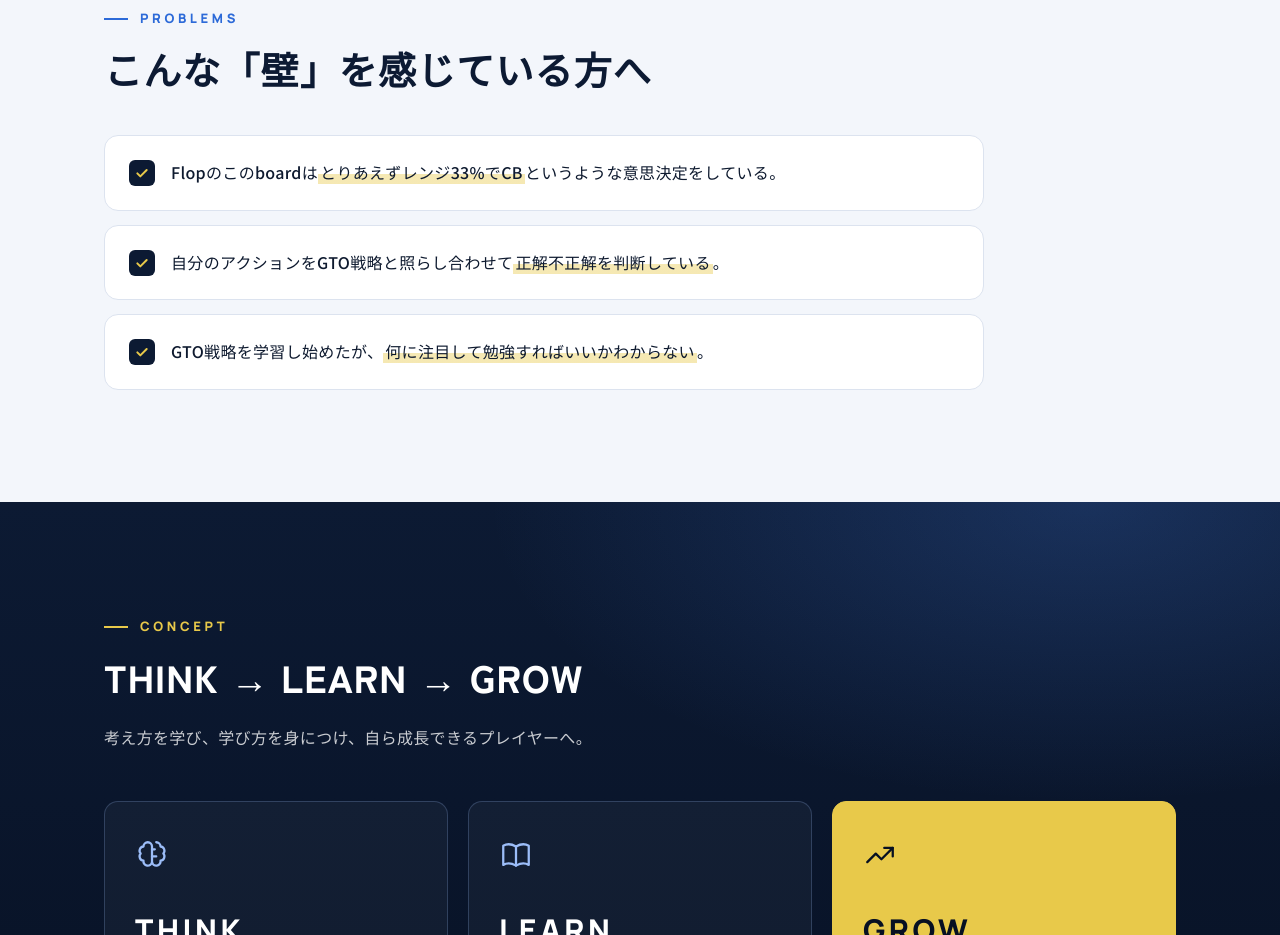
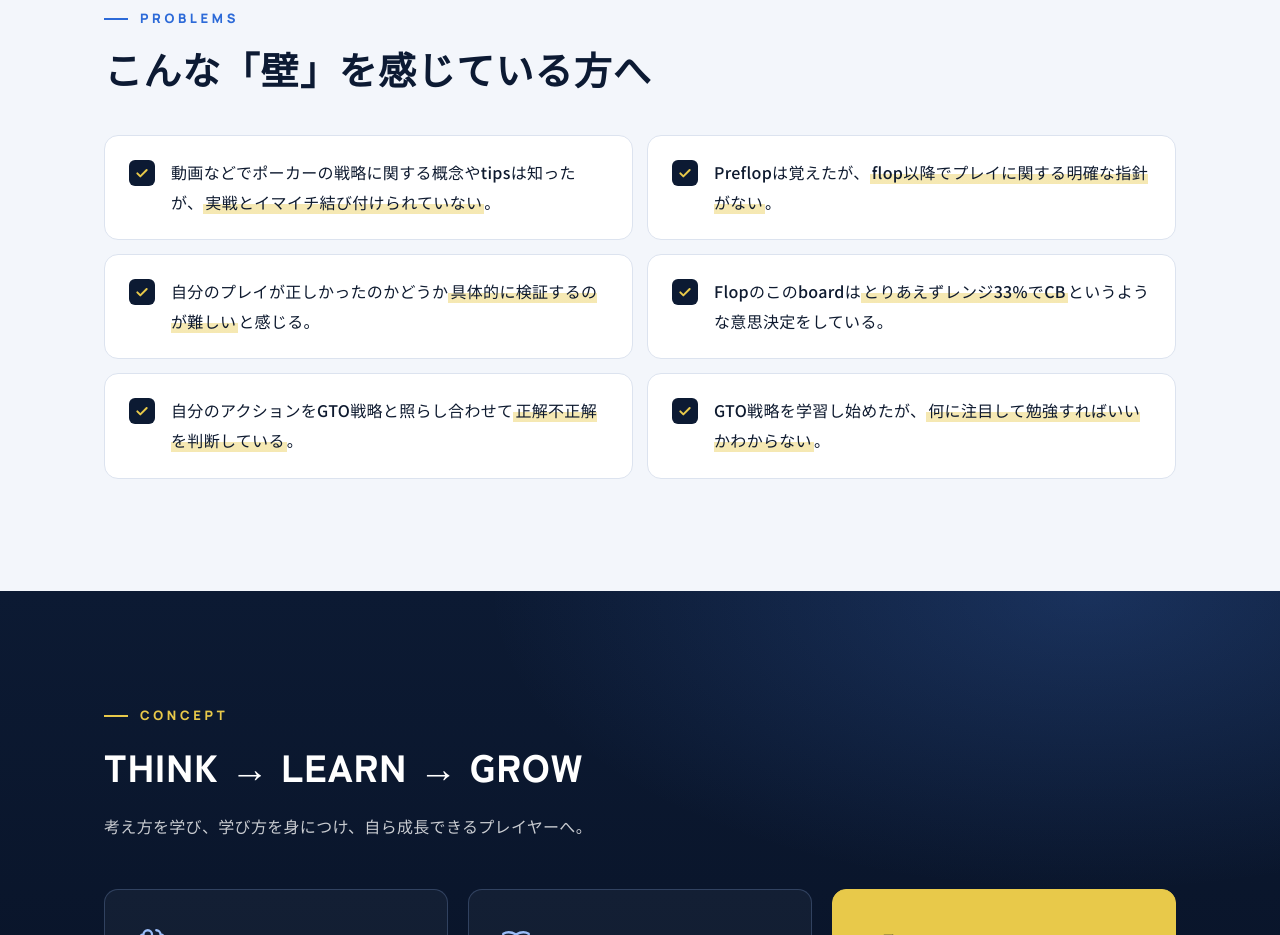
Before and after one commit to tkjump817-dev/seekerstart-coaching, a plain HTML site: page index.html in a window 1280 px wide. Shown: the part 1600-2535 px from the top of the page. Drawn offline with Linux system fonts and the light colour scheme.

Commit message:
こんな「壁」を6項目に変更
Co-Authored-By: Claude Opus 5.5 <noreply@anthropic.com>
Claude-Session: https://claude.ai/code/session_01CYLqZ96Y4jm4YRRC3MmTwn

```diff
--- a/index.html
+++ b/index.html
@@ -95,6 +95,9 @@
       <p class="label">PROBLEMS</p>
       <h2 class="section-title">こんな「壁」を感じている方へ</h2>
       <ul class="walls">
+        <li><span class="check" aria-hidden="true"></span><p>動画などでポーカーの戦略に関する概念やtipsは知ったが、<mark>実戦とイマイチ結び付けられていない</mark>。</p></li>
+        <li><span class="check" aria-hidden="true"></span><p>Preflopは覚えたが、<mark>flop以降でプレイに関する明確な指針がない</mark>。</p></li>
+        <li><span class="check" aria-hidden="true"></span><p>自分のプレイが正しかったのかどうか<mark>具体的に検証するのが難しい</mark>と感じる。</p></li>
         <li><span class="check" aria-hidden="true"></span><p>Flopのこのboardは<mark>とりあえずレンジ33%でCB</mark>というような意思決定をしている。</p></li>
         <li><span class="check" aria-hidden="true"></span><p>自分のアクションをGTO戦略と照らし合わせて<mark>正解不正解を判断している</mark>。</p></li>
         <li><span class="check" aria-hidden="true"></span><p>GTO戦略を学習し始めたが、<mark>何に注目して勉強すればいいかわからない</mark>。</p></li>
--- a/style.css
+++ b/style.css
@@ -231,7 +231,7 @@ mark {
 @media (max-width: 600px) { .intro .intro-body { font-size: 16px; line-height: 1.95; } }
 
 /* ---------- 壁 ---------- */
-.walls { list-style: none; margin: 40px 0 0; padding: 0; display: grid; gap: 14px; grid-template-columns: 1fr; max-width: 880px; }
+.walls { list-style: none; margin: 40px 0 0; padding: 0; display: grid; gap: 14px; grid-template-columns: repeat(2, minmax(0, 1fr)); }
 .walls li {
   display: flex; gap: 16px; align-items: flex-start;
   background: #fff; border: 1px solid var(--border); border-radius: var(--radius);
```
